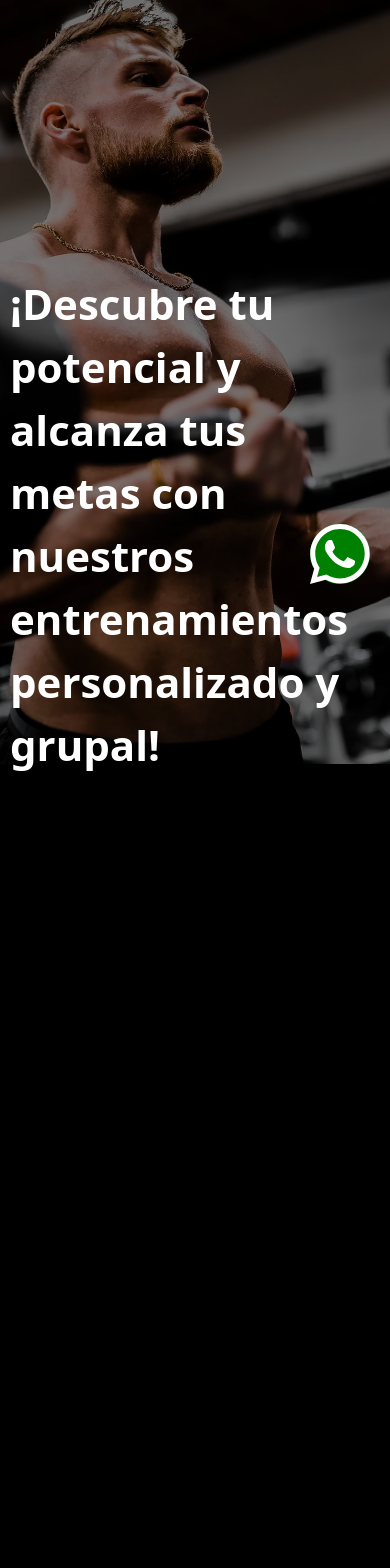
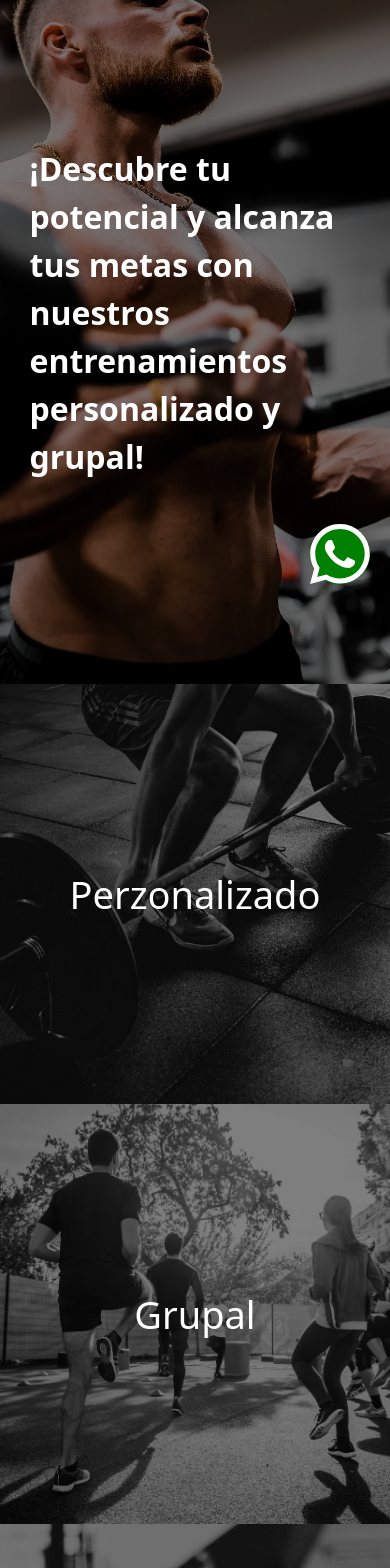
Before and after one commit to MartinezCE/landingPage, a React (Create React App) app: page / in a window 390 px wide. Shown: the part 160-1728 px from the top of the page. Built offline with nearby package versions, Linux system fonts and the light colour scheme.

Commit message:
modificaciones responsive

```diff
--- a/src/Components/Banner/styles.css
+++ b/src/Components/Banner/styles.css
@@ -24,3 +24,21 @@
   font-size: 42px;
   font-weight: bold;
 }
+
+@media (max-width: 425px) {
+  .conteiner {
+    margin-top: 0px;
+  }
+
+  .banner_text {
+    position: absolute;
+    top: 35%;
+    left: 5%;
+    padding: 10px;
+    color: white;
+    font-size: 32px;
+    font-weight: bold;
+    text-align: left;
+  }
+
+}
--- a/src/Components/Carga/style.css
+++ b/src/Components/Carga/style.css
@@ -29,10 +29,25 @@ justify-items: center;
 
 }
 
+
+
+@media (max-width: 768px) {
+    .grid-container {
+        grid-template-rows: 420px 420px 420px 420px 100dvh;
+        grid-template-columns: 1fr 1fr;
+        grid-template-areas:
+          "header header"
+          "sidebar sidebar"
+          "test test"
+          "footer footer"
+          "main main";
+      }
+}
 @media (max-width: 425px) {
     .carga-contenedor  {
-        height: 100vh;
+        width: 100svw;
+        height: 100svh;
+        height: 100lvh;
+        height: 100dvh;
       }
-
-
 }
--- a/src/Components/GridTemplate/GridTemplate.jsx
+++ b/src/Components/GridTemplate/GridTemplate.jsx
@@ -1,7 +1,14 @@
-import React from "react";
+import React, { useState } from "react";
 import "./styles.css";
 
 const GridTemplate = () => {
+  const [open, setOpen] = useState(false);
+  const [key, setKey] = useState("");
+  const handleClick = (key) => {
+    setKey(key);
+    setOpen(!open);
+  };
+
   return (
     <div id="entrenamientos" className="grid-container">
       <div
@@ -23,7 +30,11 @@ const GridTemplate = () => {
         </div>
       </div>
 
-      <div className="item2 grayscale hover:grayscale-0 " data-aos="fade-right">
+      <div
+        className="item2 grayscale hover:grayscale-0 "
+        data-aos="fade-right"
+        onClick={() => handleClick(`Grupal`)}
+      >
         <div className="capa-superior-grid" />
         <h2>Grupal</h2>
         <div className="grid-container-text ">
--- a/src/Components/GridTemplate/styles.css
+++ b/src/Components/GridTemplate/styles.css
@@ -1,8 +1,8 @@
 .grid-container {
   display: grid;
-  width: 100%;
+
   overflow: hidden;
-  grid-template-rows: 420px 420px 420px;
+  grid-template-rows: 520px 520px 520px;
   grid-template-columns: 1fr 1fr 1fr;
   grid-gap: 0px;
   grid-template-areas:
@@ -95,13 +95,13 @@
 
 @media (max-width: 425px) {
   .grid-container {
-    grid-template-rows: 420px 420px 420px 620px;
+    grid-template-rows: 100svh 100svh 100svh 100svh 100svh;
     grid-template-columns: 1fr 1fr;
     grid-template-areas:
       "header header"
-      "sidebar test"
+      "sidebar sidebar"
+      "test test"
       "footer footer"
       "main main";
   }
-
 }
--- a/src/Components/ImageLoader/ImagenLoader.jsx
+++ b/src/Components/ImageLoader/ImagenLoader.jsx
@@ -2,7 +2,6 @@ import React, { useState, useEffect } from "react";
 import AOS from "aos";
 import "aos/dist/aos.css";
 import Carga from "../Carga/Carga";
-
 
 const ImageLoader = ({ children }) => {
   const [cargando, setCargando] = useState(true);
@@ -30,13 +29,12 @@ const ImageLoader = ({ children }) => {
           });
         });
 
-        await Promise.all(promesasImagenes);
+        // Esperar a que todas las promesas se resuelvan o se rechacen
+        await Promise.allSettled(promesasImagenes);
       } catch (error) {
         console.error("Error al cargar las imágenes:", error);
       } finally {
-        setTimeout(() => {
-          setCargando(false);
-        }, 3000);
+        setCargando(false);
       }
     };
 
@@ -50,4 +48,4 @@ const ImageLoader = ({ children }) => {
   return children;
 };
 
-export default ImageLoader
+export default ImageLoader;
```
